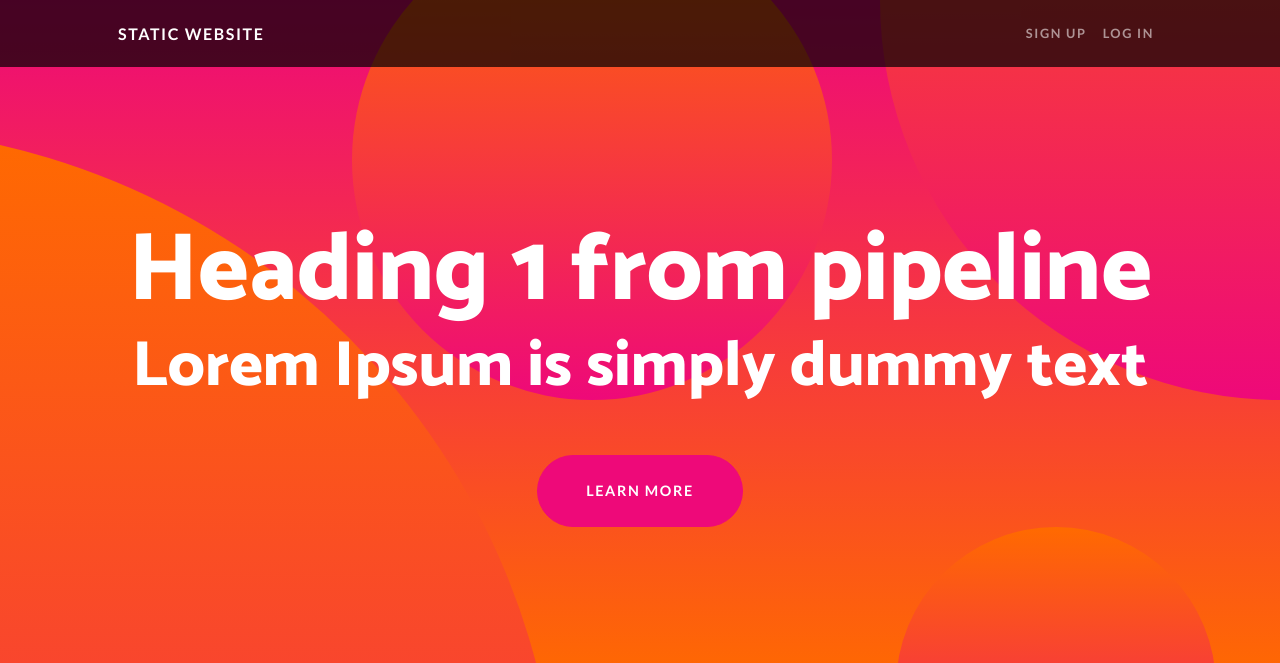
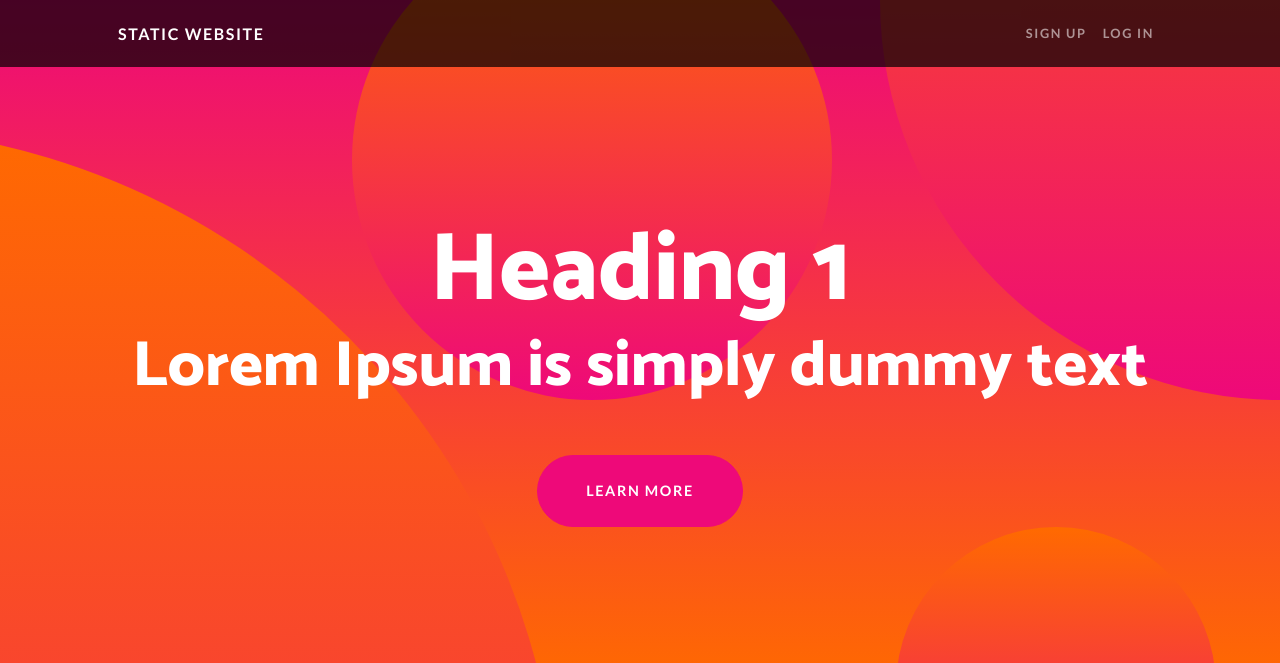
Before and after one commit to shreeegupta/static-website, a plain HTML site: page index.html in a window 1280 px wide. Shown: the top 663 px of the page. Drawn offline with nearby package versions, Linux system fonts and the light colour scheme.

Commit message:
Update index.html

```diff
--- a/index.html
+++ b/index.html
@@ -33,7 +33,7 @@
         <header class="masthead text-center text-white">
             <div class="masthead-content">
                 <div class="container px-5">
-                    <h1 class="masthead-heading mb-0">Heading 1 from pipeline</h1>
+                    <h1 class="masthead-heading mb-0">Heading 1</h1>
                     <h2 class="masthead-subheading mb-0">Lorem Ipsum is simply dummy text </h2>
                     <a class="btn btn-primary btn-xl rounded-pill mt-5" href="#scroll">Learn More</a>
                 </div>
```
